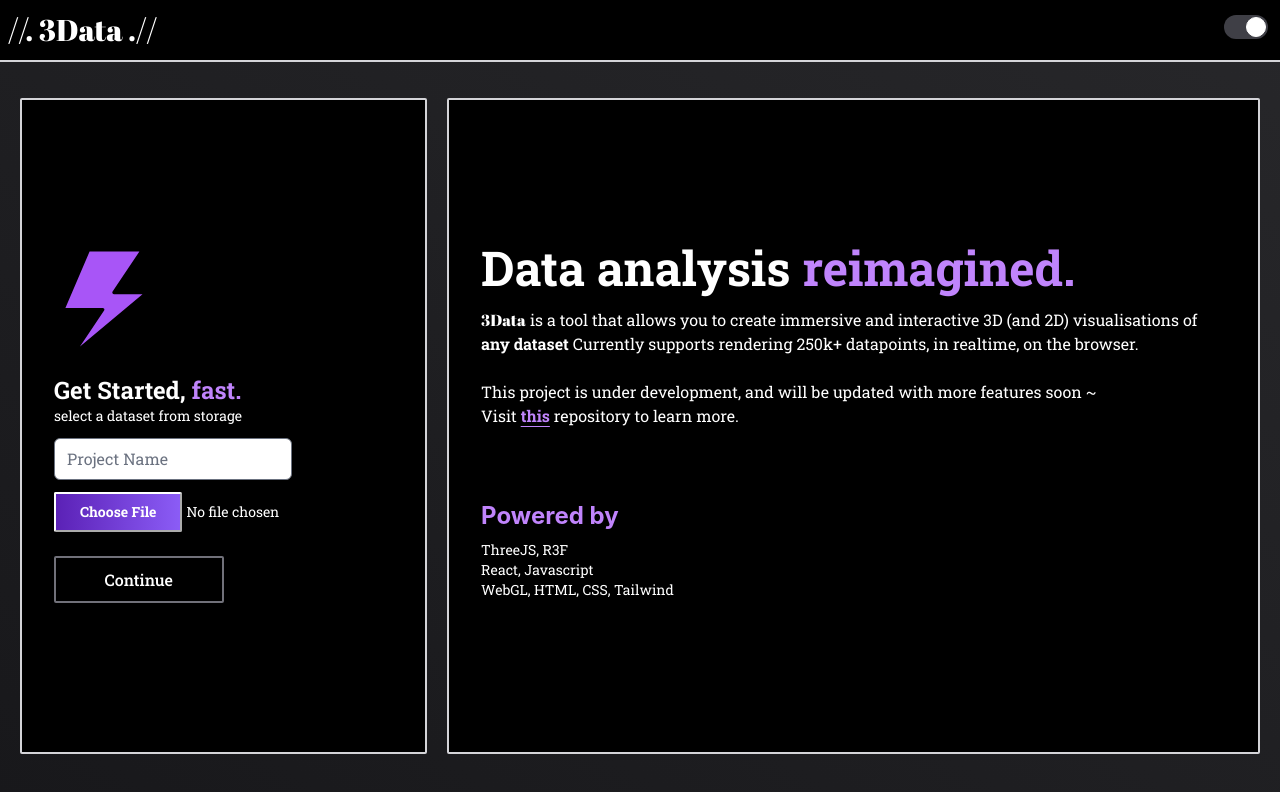
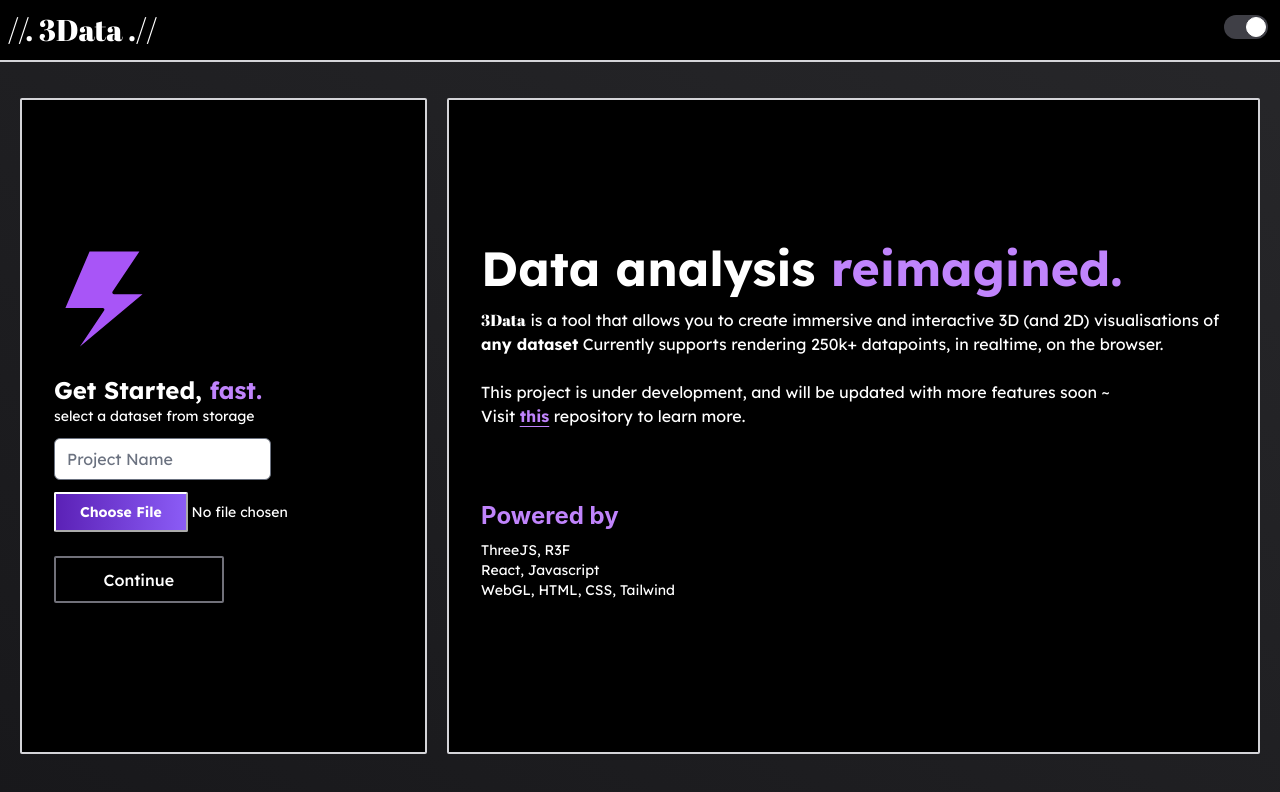
Before and after one commit to PrateekTh/data-3D, a React (Vite) app in the folder Context-Theme/: page / in a window 1280 px wide. Shown: the top 792 px of the page. Built offline with nearby package versions, Linux system fonts and the light colour scheme.

Commit message:
Update Home Font

```diff
--- a/Context-Theme/src/index.css
+++ b/Context-Theme/src/index.css
@@ -1,5 +1,5 @@
 @import url("https://fonts.googleapis.com/css2?family=Abril+Fatface&display=swap");
-@import url('https://fonts.googleapis.com/css2?family=Roboto+Slab:wght@100..900&display=swap');
+@import url('https://fonts.googleapis.com/css2?family=Lexend:wght@100..900&display=swap');
 
 @tailwind base;
 @tailwind components;
@@ -18,7 +18,7 @@
 }
 
 .font-base {
-  font-family: "Roboto Slab", serif;
+  font-family: "Lexend", serif;
 }
 
 .viewport-container {
@@ -36,7 +36,7 @@
   padding: 0.6em 1.2em;
   font-size: 1em;
   font-weight: 500;
-  font-family: "Roboto Slab", serif;
+  font-family: "Lexend", serif;
   background-color: #1a1a1a;
   cursor: pointer;
   transition: border-color 0.25s;
```
